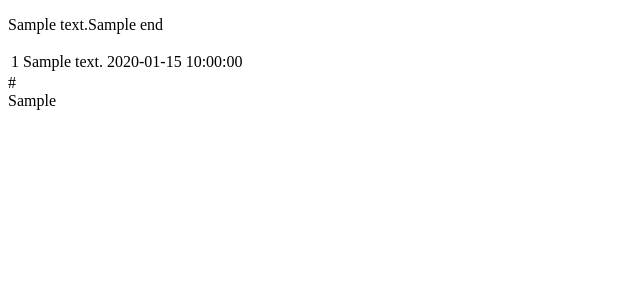
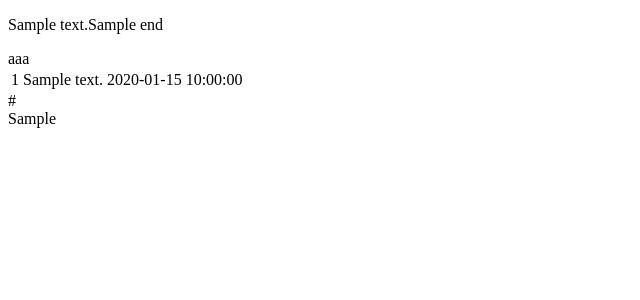
Before and after one commit to uclars/main, a CakePHP app: the page made by app/views/home/index.ctp in a window 1280 px wide. Shown: the part 130-430 px from the top of the page, without its empty margins (0-640 px from the left). Run offline with PHP 8.4 and a stand-in for CakePHP, Linux system fonts and the light colour scheme; the template is opened without the code that fills it: most values are stand-ins (such as "Sample title", 1, 10 or a date in 2020); some libraries are stand-ins or nearby versions.

Commit message:
home/index

```diff
--- a/app/views/home/index.ctp
+++ b/app/views/home/index.ctp
@@ -2,7 +2,7 @@
 <p><?php echo $form->text('text') ?>
 <?php echo $form->end('GO') ?></p>
 </form>
-
+aaa
 <table>
 <?php foreach($posts as $post) { ?>
 <tr>
```
Also changed, not shown: .htaccess (added), 8 other files.
